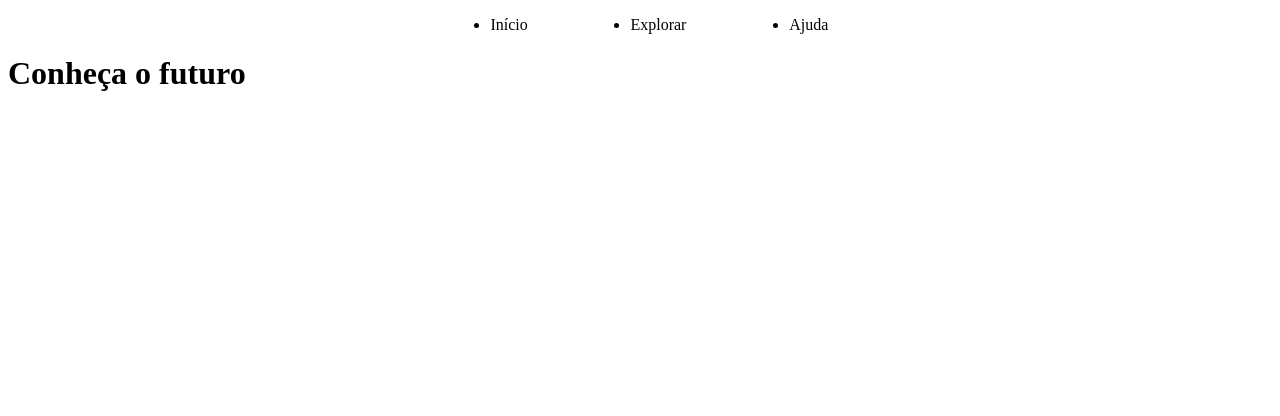
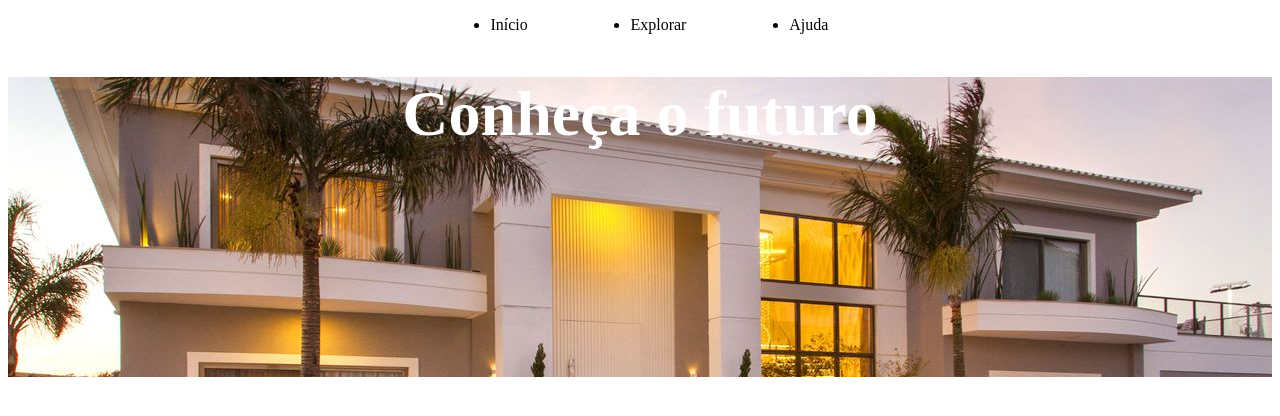
Before and after one commit to GuilhermeMMattos/construtora, a plain HTML site: page index.html in a window 1280 px wide. Drawn offline with Linux system fonts and the light colour scheme.

Commit message:
Add files via upload

```diff
--- a/style.css
+++ b/style.css
@@ -1,5 +1,13 @@
 .main{
-
+    width: 100%;
+    height: 300px;
+    background-image: url(modelo_casa.jpg);
+    background-repeat: no-repeat;
+    background-position: center;
+    text-align: center;
+    color: white;
+    font-size: xx-large;
+    text-shadow: 10cm;
 }
 .content{
 
```
Also changed, not shown: modelo_casa.jpg (added).
